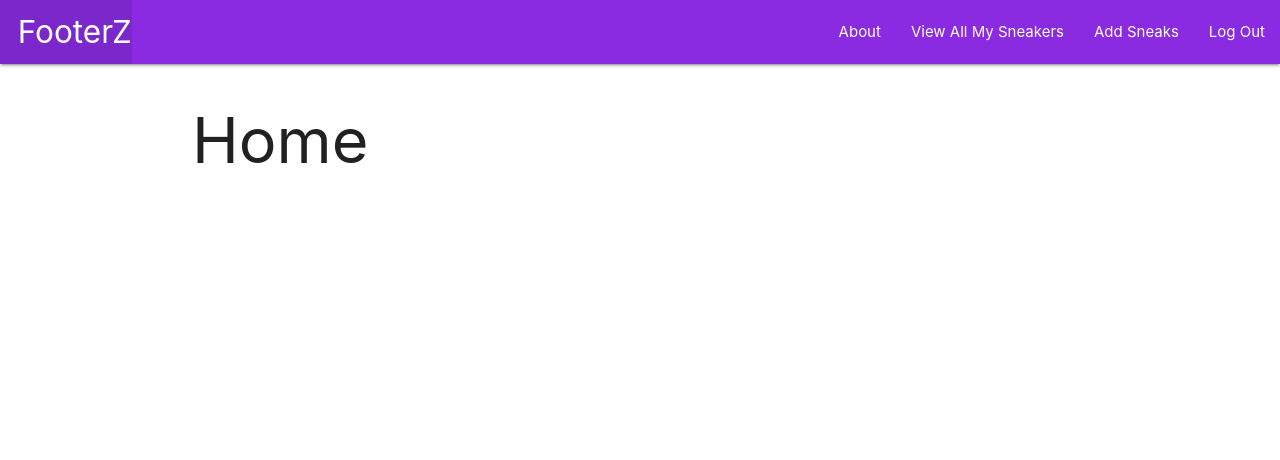
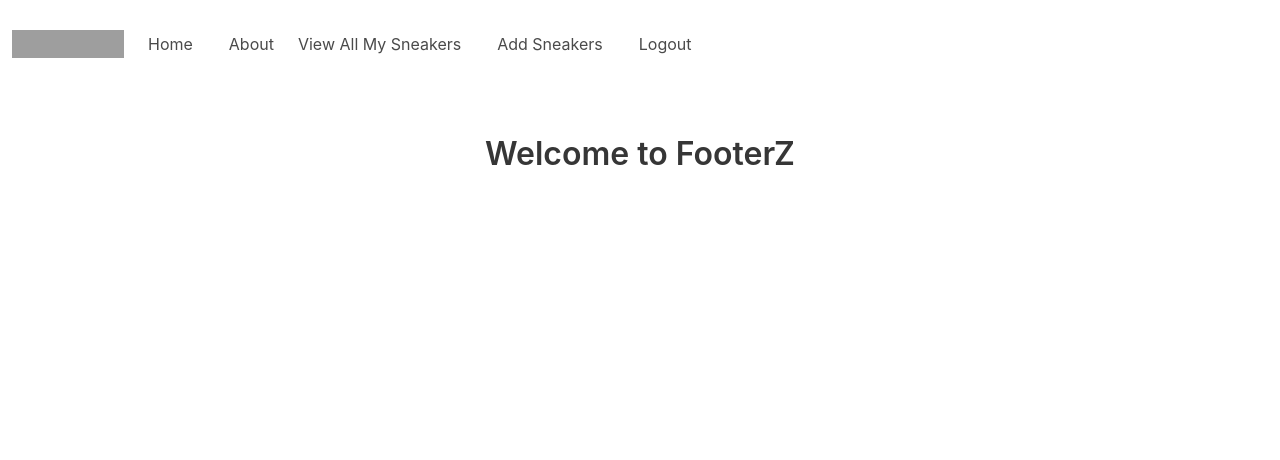
Before and after one commit to RobBloxham/SEIProject4FooterZ, a Django app: page / in a window 1280 px wide. Shown: the top 460 px of the page. Run offline with Django 3.2, Linux system fonts and the light colour scheme; the visitor is signed in with stand-in values (Sample User, id 1); grey boxes are pictures that could not be loaded.

Commit message:
updating css library refactor base

```diff
--- a/footerz/settings.py
+++ b/footerz/settings.py
@@ -136,6 +136,6 @@ USE_TZ = True
 
 STATIC_URL = '/static/'
 
-LOGIN_REDIRECT_URL = '/shoes/'
+LOGIN_REDIRECT_URL = '/sneakers/'
 
 LOGOUT_REDIRECT_URL = '/'
--- a/main_app/admin.py
+++ b/main_app/admin.py
@@ -1,5 +1,6 @@
 from django.contrib import admin
-from .models import Sneakers
+from .models import Sneakers, Photo
 
 # Register your models here.
 admin.site.register(Sneakers)
+admin.site.register(Photo)
--- a/main_app/models.py
+++ b/main_app/models.py
@@ -13,6 +13,12 @@ class Sneakers(models.Model):
     year = models.IntegerField()
     user = models.ForeignKey(User, on_delete=models.CASCADE)
 
+    def __str__(self):
+        return self.name
+
+    def get_absolute_url(self):
+        return reverse('detail', kwargs={'sneakers_id': self.id})
+
 class Photo(models.Model):
     url = models.CharField(max_length=200)
     sneakers = models.ForeignKey(Sneakers, on_delete=models.CASCADE)
--- a/main_app/templates/base.html
+++ b/main_app/templates/base.html
@@ -6,30 +6,68 @@
   <meta name="viewport" content="width=device-width, initial-scale=1.0">
   <meta http-equiv="X-UA-Compatible" content="ie=edge">
   <title>FooterZ</title>
-  <link rel="stylesheet" href="https://cdnjs.cloudflare.com/ajax/libs/materialize/1.0.0/css/materialize.min.css">
+  <link rel="stylesheet" href="https://cdn.jsdelivr.net/npm/bulma@0.9.1/css/bulma.min.css">
+  <!-- <link rel="stylesheet" href="https://cdnjs.cloudflare.com/ajax/libs/materialize/1.0.0/css/materialize.min.css"> -->
   <link rel="stylesheet" type="text/css" href="{% static 'css/style.css' %}">
-  <script src="https://cdnjs.cloudflare.com/ajax/libs/materialize/1.0.0/js/materialize.min.js"></script>
+  <!-- <script src="https://cdnjs.cloudflare.com/ajax/libs/materialize/1.0.0/js/materialize.min.js"></script> -->
 </head>
 <body>
-  <header class="navbar-fixed">
-    <nav>
-      <div class="nav-wrapper">
-        <ul>
-          <li><a href="/" class="left brand-logo">&nbsp;&nbsp;FooterZ</a></li>
-        </ul>
-        <ul class="right">
-          <li><a href="/about">About</a></li>
-          {% if user.is_authenticated %}
-          <li><a href="{% url 'index' %}">View All My Sneakers</a></li>
-          <li><a href="{% url 'sneakers_create' %}">Add Sneaks</a></li>
-          <li><a href="{% url 'logout' %}">Log Out</a></li>
+  <header>
+    <nav class="navbar" role="navigation" aria-label="main navigation">
+        <div class="navbar-brand">
+          <a class="navbar-item" href="https://bulma.io">
+            <img src="https://bulma.io/images/bulma-logo.png" width="112" height="28">
+          </a>
+
+          <a role="button" class="navbar-burger burger" aria-label="menu" aria-expanded="false" data-target="navbarBasicExample">
+            <span aria-hidden="true"></span>
+            <span aria-hidden="true"></span>
+            <span aria-hidden="true"></span>
+          </a>
+        </div>
+
+        <div id="navbarBasicExample" class="navbar-menu">
+          <div class="navbar-start">
+            <a class="navbar-item" href="{% url 'home' %}">
+              Home
+            </a>
+            <div class="navbar-item">
+                <a class="navbar-item" a href="/about">
+                  About
+                </a>
+                {% if user.is_authenticated %}
+            <a class="navbar-item" href="{% url 'index' %}">
+              View All My Sneakers
+            </a>
+
+            <div class="navbar-item ">
+              <a class="navbar-item" href="{% url 'sneakers_create' %}">
+                Add Sneakers
+              </a>
+              <div class="navbar-end">
+                <div class="navbar-item">
+                <a class="navbar-item" href="{% url 'logout' %}">
+                  Logout
+                </a>
+
+            </div>
+          </div>
           {% else %}
-          <li><a href="{% url 'signup' %}">Sign Up</a></li>
-          <li><a href="{% url 'login' %}">Log In</a></li>
-        {% endif %}
-        </ul>
-      </div>
-    </nav>
+          <div class="navbar-end">
+            <div class="navbar-item">
+              <div class="buttons">
+                <a class="button is-primary" href="{% url 'signup' %}">
+                  <strong>Sign up</strong>
+                </a>
+                <a class="button is-light" href="{% url 'login' %}">
+                  Log in
+                </a>
+              </div>
+              {% endif %}
+            </div>
+          </div>
+        </div>
+      </nav>
   </header>
   <main class="container">
     {% block content %}
--- a/main_app/templates/home.html
+++ b/main_app/templates/home.html
@@ -1,4 +1,8 @@
 {% extends 'base.html' %}
 {% block content %}
-<h1>Home</h1>
+<section class="section">
+    <div class="container">
+      <h1 class="title">
+          Welcome to FooterZ
+      </h1>
 {% endblock %}
```
Also changed, not shown: main_app/templates/oldbase.html (added, +43 -0 lines), package-lock.json (added).
